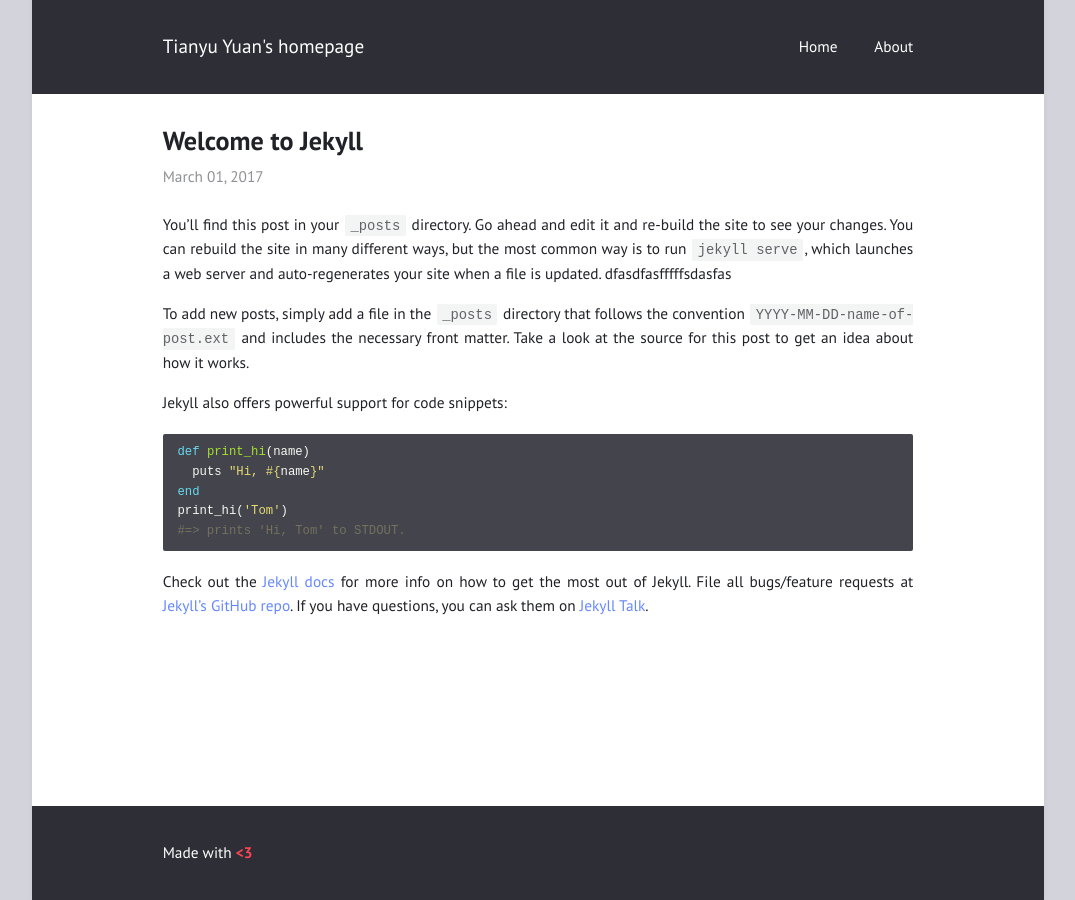
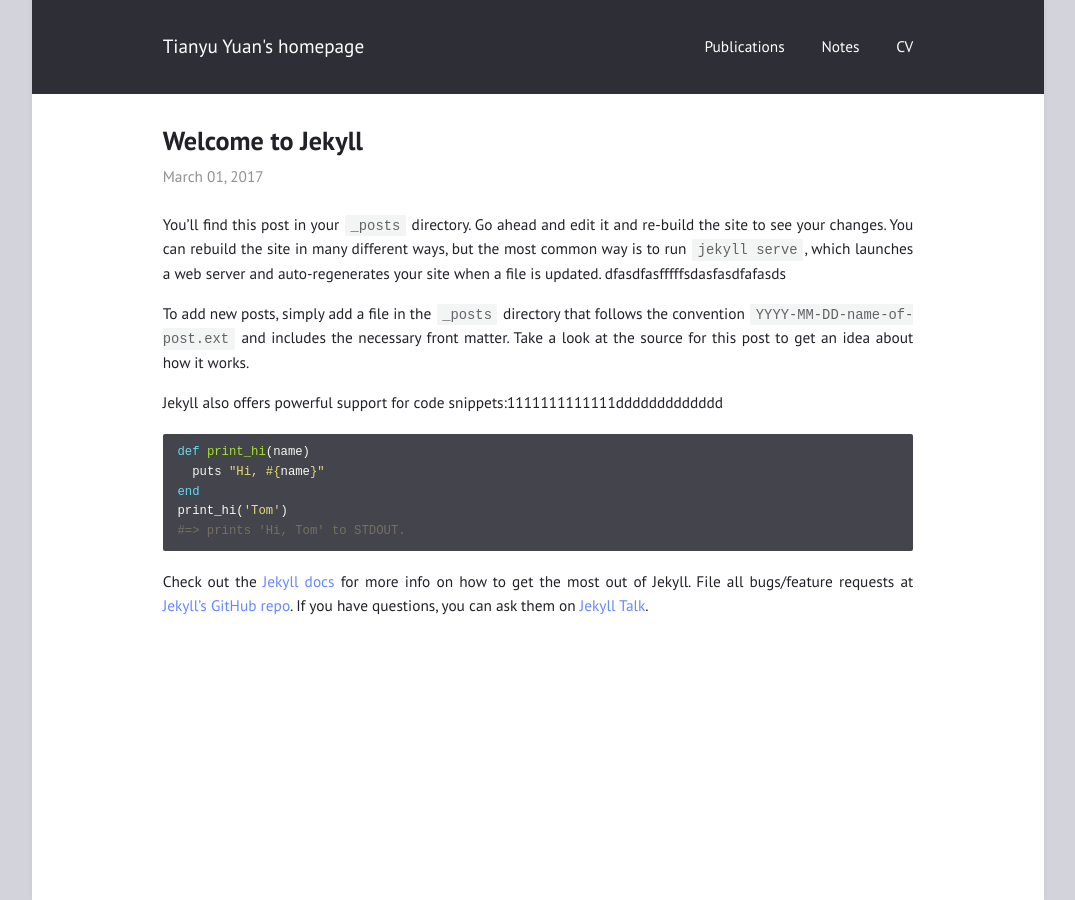
Before and after one commit to mathzerg/mathzerg.github.io, a Jekyll site: the page built from _posts/2017-03-01-welcome-to-jekyll.md, in a window 1280 px wide. Shown: the whole page, without its empty margins (102-1177 px from the left). Built offline with Jekyll 4.4.1, drawn with Linux system fonts in a browser that asks for light colours.

```diff
--- a/_config.yml
+++ b/_config.yml
@@ -16,13 +16,16 @@ minimal: false             # use a dark header
 # Menu
 
 navigation:                # accepts {file, title, url, icon, sidebaricon}
-  - {file: "index.html"}
-  - {file: "README.md"}
+  - {file: "publication.md"}
+  - {file: "notes.md"}
+  - {file: "cv.md"}
+  # - {file: "README.md"}
+
 
 external:                  # shows a footer with social links - for available icons see fontawesome.com/icons
-  - {title: Mail, icon: envelope, url: "mailto:niklasbuschmann@users.noreply.github.com"}
-  - {title: Github, icon: github, url: "https://github.com/niklasbuschmann/contrast"}
-  - {title: Subscribe, icon: rss, url: "/feed.xml"}
+  # - {title: Mail, icon: envelope, url: "mailto:niklasbuschmann@users.noreply.github.com"}
+  # - {title: Github, icon: github, url: "https://github.com/niklasbuschmann/contrast"}
+  # - {title: Subscribe, icon: rss, url: "/feed.xml"}
 
 comments:
 #  disqus_shortname: ""    # see https://disqus.com/
--- a/_posts/2017-03-01-welcome-to-jekyll.md
+++ b/_posts/2017-03-01-welcome-to-jekyll.md
@@ -4,11 +4,11 @@ layout: post
 ---
 
 You’ll find this post in your `_posts` directory. Go ahead and edit it and re-build the site to see your changes. You can rebuild the site in many different ways, but the most common way is to run `jekyll serve`, which launches a web server and auto-regenerates your site when a file is updated.
-dfasdfasfffffsdasfas
+dfasdfasfffffsdasfasdfafasds
 
 To add new posts, simply add a file in the `_posts` directory that follows the convention `YYYY-MM-DD-name-of-post.ext` and includes the necessary front matter. Take a look at the source for this post to get an idea about how it works.
 
-Jekyll also offers powerful support for code snippets:
+Jekyll also offers powerful support for code snippets:1111111111111ddddddddddddd
 
 {% highlight ruby %}
 def print_hi(name)
```
Also changed, not shown: cv.md (added, +14 -0 lines), index.md (added, +6 -0 lines), notes.md (added, +11 -0 lines), publication.md (added, +22 -0 lines), example.html (renamed from index.html), 3 other files.
